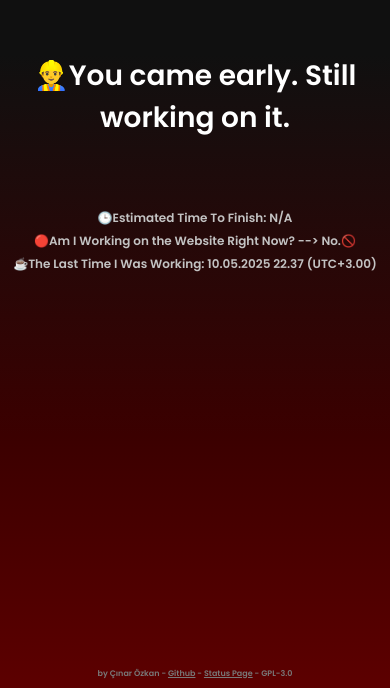
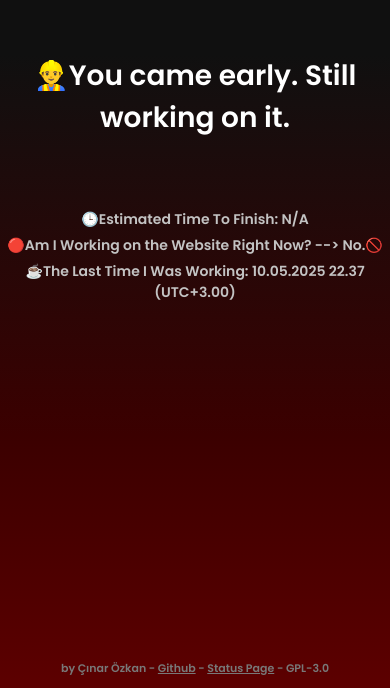
Before and after one commit to cinarozkan/cinarozkan.com, a plain HTML site: page index.html in a window 390 px wide. Shown: the part 156-844 px from the top of the page. Drawn offline with Linux system fonts and the light colour scheme.

Commit message:
Fixed 404 pages title mobile compatibility, added smooth hover transition for the link texts.

```diff
--- a/style.css
+++ b/style.css
@@ -85,6 +85,10 @@ body {
     text-align: center;
 }
 
+.hoverWord:hover {
+    color: rgb(160, 160, 160);
+}
+
 /* Always put on the buttom. */
 @media (max-width: 600px) {
     .randomTitle {
@@ -93,17 +97,13 @@ body {
     }
 
     .estimatedFinishTime, .liveWork, .lastWorkTime {
-        font-size: 12px;
+        font-size: 14px;
     }
 
     .subInfoText {
-        font-size: 8px;
+        font-size: 11px;
         flex-direction: column;
         align-items: center;
         text-align: center;
     }
 }
-
-.hoverWord:hover {
-    color: rgb(160, 160, 160);
-}
```
Also changed, not shown: 404.html (+1 -7 lines).
